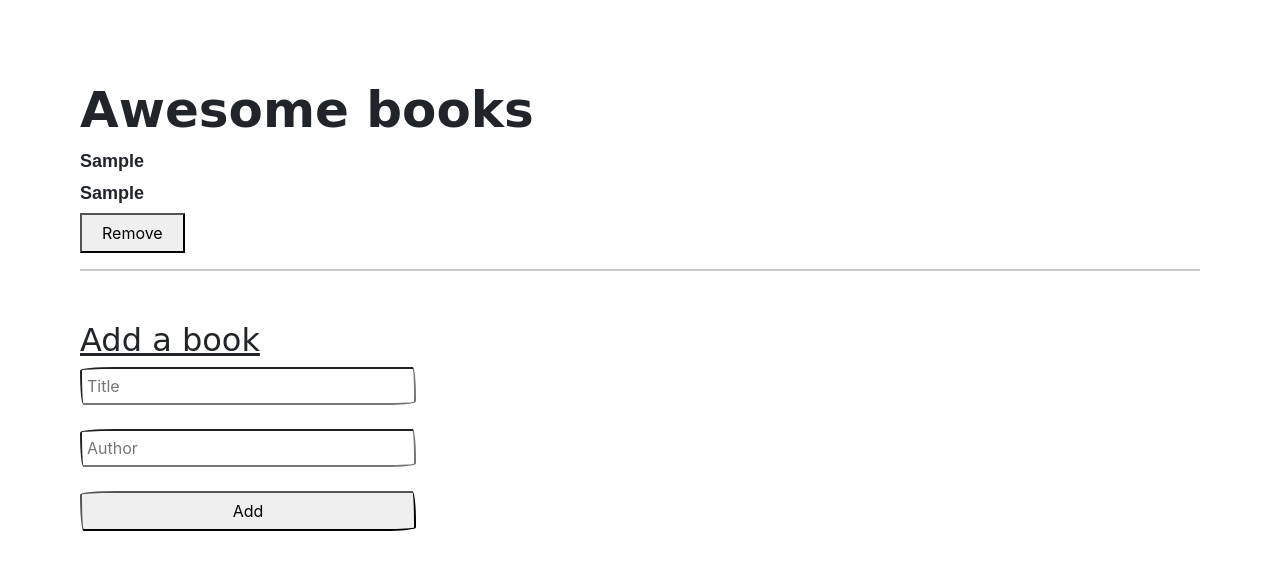
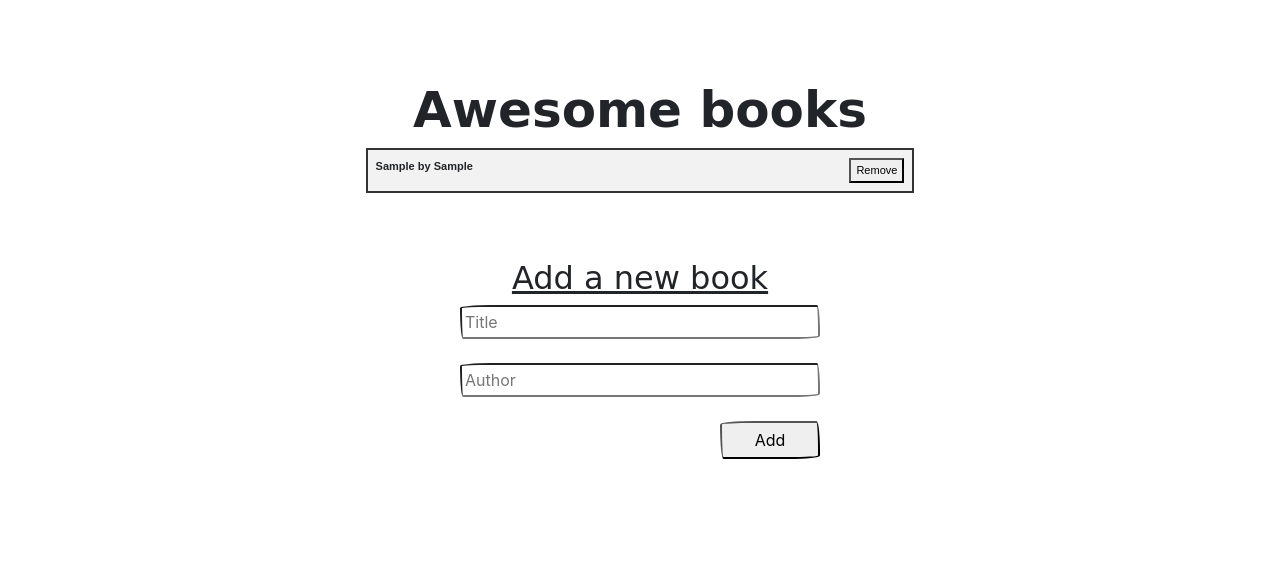
Before and after one commit to jonas-45/Awesome-Books, a plain HTML site: page index.html in a window 1280 px wide. Both pictures are taken after typing "Sample", "Sample" into the empty fields and a click on the input "Add". Drawn offline with nearby package versions, Linux system fonts and the light colour scheme; a web font is replaced by a local one.

Commit message:
Refactor javascript code to use classes and change books list diplay into tabular form

```diff
--- a/books_script.js
+++ b/books_script.js
@@ -1,34 +1,32 @@
-const form = document.getElementById("form");
-let booksContainer = document.querySelector(".books-container");
-let books = JSON.parse(localStorage.getItem("books")) || [];
-let bookId = "";
-
-function showBook(book){
-  document.getElementById("no-books").style.display = "none";
-  booksContainer.innerHTML += `<div class="single-book book${book.bid}">
-  <p class="book-title">${book.title}</p>
-  <p class="book-author">${book.author}</p>
-  <button type="button" id = "${book.bid}" class="remove-button">Remove</button>
-  <hr>
-</div>`
-
-AddRemoveListerToButtons();
-
+class BooksLibrary {
+  constructor(books){
+    this.books = books;
+    this.form = document.getElementById("form");
+    this.booksContainer = document.querySelector(".table-body");
   }
 
-function getBooksFromLocalStorage(){
-
-  if(books.length > 0){
+  getBooksFromLocalStorage(){  //Retrieve books from local storage and diplay all when the page loads
+    if(this.books.length > 0){
       document.getElementById("no-books").style.display = "none";
-    books.forEach((book) => {
-      showBook(book);
+      this.books.forEach((book) => {
+        this.showBook(book);
       })
     }
   }
 
-function addBook(event){
+  showBook(book){ //Method to used to display single book on the page
+    document.getElementById("no-books").style.display = "none";
+    this.booksContainer.innerHTML += `<tr class="book${book.bid}">
+    <td>${book.title} <span class="book-author">by ${book.author}</span</td>
+    <td class="button-cells"><button type="button" id = "${book.bid}" class="remove-button">Remove</button></td>
+  </tr>`
+
+  this.AddRemoveListerToButtons();
+  }
+
+  addBook(event){
     event.preventDefault();
-  bookId = Math.floor(Math.random() * 1000);
+    let bookId = Math.floor(Math.random() * 1000);
 
     let newBook = {
       title: document.getElementById("booktitle").value,
@@ -36,38 +34,38 @@ function addBook(event){
       bid: bookId
     };
 
-  books.push(newBook);
+    this.books.push(newBook);
     form.reset();
-  showBook(newBook);
+    this.showBook(newBook);
     localStorage.setItem("books",JSON.stringify(books));
-
   }
 
-function AddRemoveListerToButtons(){
+  removeBook(bid){
+    this.books = this.books.filter((book) => {
+      console.log("bookID: " + book.bid);
+      return book.bid != bid;
+    })
+    localStorage.setItem("books",JSON.stringify(this.books));
+    let bookClass = ".book" + bid;
+    this.booksContainer.removeChild(document.querySelector(bookClass));
+    const noBooks = document.getElementById("no-books");
+    this.books.length < 1 ? noBooks.style.display = "block" : noBooks.style.display = "none";
+  }
+
+  AddRemoveListerToButtons(){
     let removeButtons = document.querySelectorAll(".remove-button");
-  removeButtons.forEach((button,index) => {
+    removeButtons.forEach((button) => {
       button.addEventListener("click", (e) => {
-      removeBook(e.target.id);
+        this.removeBook(e.target.id);
       });
     });
   }
 
-function removeBook(bid){
-  books = books.filter((book) => {
-    console.log("bookID: " + book.bid);
-    return book.bid != bid;
-  })
-  localStorage.setItem("books",JSON.stringify(books));
-  let bookClass = ".book" + bid;
-  booksContainer.removeChild(document.querySelector(bookClass));
-  const noBooks = document.getElementById("no-books");
-  books.length < 1 ? noBooks.style.display = "block" : noBooks.style.display = "none";
 }
 
-function takeOffBook(id){
-  books.splice(id,1);
-}
+let books = JSON.parse(localStorage.getItem("books")) || [];
+const booksObj = new BooksLibrary(books);
 
-getBooksFromLocalStorage(books);
+booksObj.getBooksFromLocalStorage();
 
-form.addEventListener('submit',addBook);
+form.addEventListener('submit',booksObj.addBook.bind(booksObj));
--- a/index.html
+++ b/index.html
@@ -15,9 +15,18 @@
       <h1 class="main-heading">Awesome books</h1>
       <div class="books-container">
         <p id="no-books">No books available now</p>
+        <table class="table table-striped table-borderless">
+          <tbody class="table-body">
+
+          </tbody>
+
+        </table>
       </div>
+    </section>
+
+    <section>
       <div class="add-books-container">
-        <h2>Add a book</h2>
+        <h2>Add a new book</h2>
         <form action="" id="form">
           <input type="text" id="booktitle" class="booktitle" placeholder="Title" required><br><br>
           <input type="text" id="bookauthor" class="bookauthor" placeholder="Author" required><br><br>
--- a/style.css
+++ b/style.css
@@ -5,14 +5,35 @@
   padding: 0;
 }
 
+body{
+  text-align: center;
+}
+
 .body-wrapper {
+  display: flex;
+  flex-direction: column;
+  align-items: center;
   width: 100%;
   padding: 80px 80px;
+}
+
+section {
+  width: 100%;
+  display: flex;
+  flex-direction: column;
+  align-items: center;
 }
 
 .main-heading {
   font-size: 50px;
   font-weight: bold;
+}
+
+.books-container {
+  display: flex;
+  flex-direction: column;
+  align-items: center;
+  width: 70%;
 }
 
 .books-container p {
@@ -29,11 +50,34 @@
   margin-bottom: 6px;
 }
 
+.table {
+  width: 70% !important;
+  border: 2px solid #333!important;
+  border-collapse: collapse !important;
+  font-family: 'Montserrat', sans-serif;
+
+}
+tr {
+  border: none !important;
+}
+
+td {
+  font-size: 11px;
+  font-family: 'Montserrat', sans-serif;
+}
+
+.button-cells {
+  text-align: right;
+}
+
 #no-books {
   display: block;
 }
 
 .add-books-container {
+  display: flex;
+  flex-direction: column;
+  align-items: center;
   margin-top: 50px;
 }
 
@@ -41,15 +85,23 @@
   text-decoration: underline;
 }
 
+#form {
+  width: 400px;
+  text-align: center;
+}
+
 #submit {
-  padding: 6px 20px;
+  width: 100px;
+  padding: 5px 10px;
+  margin-left: 260px;
 }
 
 .remove-button {
-  padding: 6px 20px;
+  padding: 2px 5px;
+  font-family: 'Montserrat', sans-serif;
 }
 
 input {
-  padding: 5px;
-  width: 30%;
+  padding: 3px;
+  width: 90%;
 }
```
Lines whose indentation alone changed are shown as unchanged.
